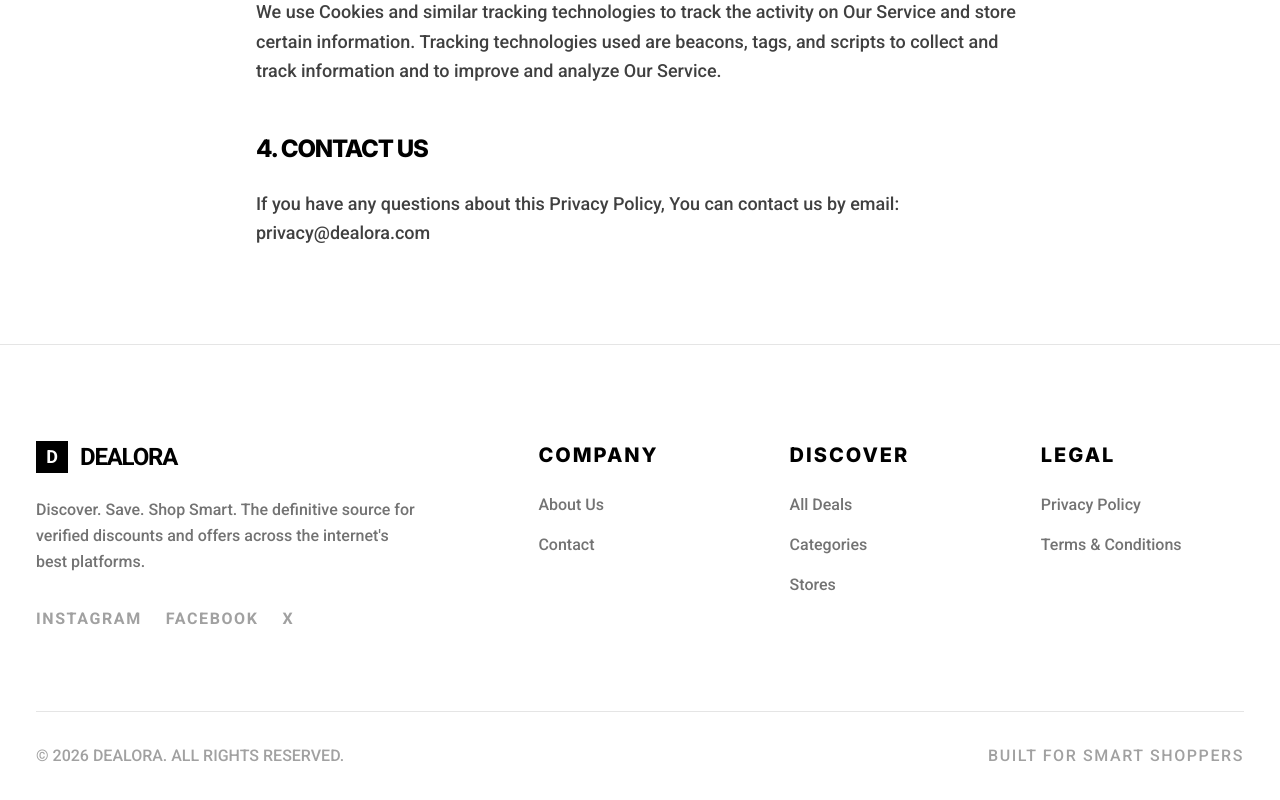
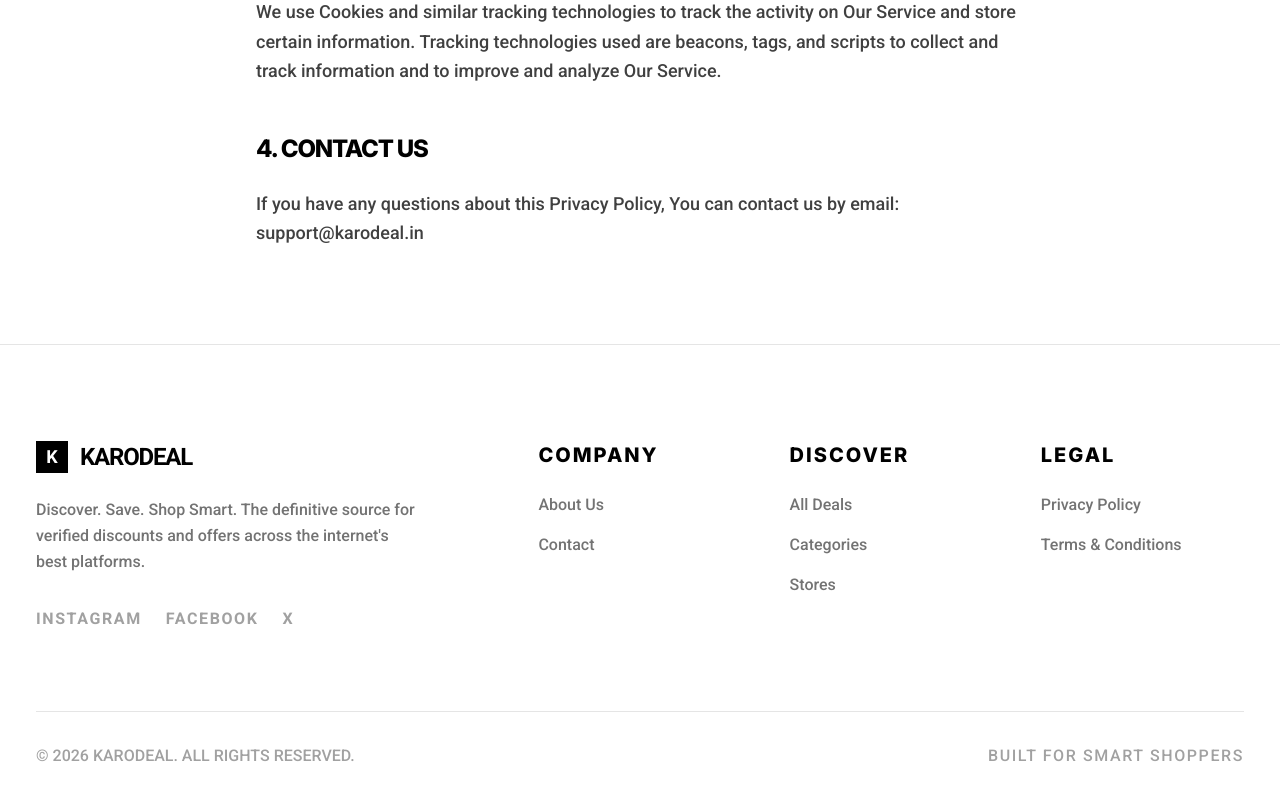
Before and after one commit to E-MUSK-OS/Karodeal-frontend, a Next.js app: page /privacy-policy in a window 1280 px wide. Shown: the part 904-1704 px from the top of the page. Built offline with nearby package versions, Linux system fonts and the light colour scheme.

Commit message:
footer modification

```diff
--- a/app/privacy-policy/page.js
+++ b/app/privacy-policy/page.js
@@ -30,7 +30,7 @@ export default function PrivacyPolicyPage() {
 
         <div>
           <h4 className="text-xl md:text-2xl font-black text-black uppercase tracking-tighter mb-4 md:mb-6">4. Contact Us</h4>
-          <p>If you have any questions about this Privacy Policy, You can contact us by email: privacy@dealora.com</p>
+          <p>If you have any questions about this Privacy Policy, You can contact us by email: support@karodeal.in</p>
         </div>
       </div>
     </div>
--- a/components/layout/Footer.jsx
+++ b/components/layout/Footer.jsx
@@ -17,9 +17,9 @@ export default function Footer() {
           <div className="lg:col-span-2">
             <Link href="/" className="flex items-center gap-3 mb-4 md:mb-6">
               <div className="w-8 h-8 bg-black flex items-center justify-center text-white font-bold text-lg">
-                D
+                K
               </div>
-              <span className="font-black text-2xl tracking-tighter uppercase text-black">Dealora</span>
+              <span className="font-black text-2xl tracking-tighter uppercase text-black">karodeal</span>
             </Link>
             <p className="text-sm lg:text-[15px] xl:text-base text-neutral-500 mb-6 md:mb-8 max-w-sm leading-relaxed">
               Discover. Save. Shop Smart. The definitive source for verified discounts and offers across the internet's best platforms.
@@ -62,7 +62,7 @@ export default function Footer() {
         </div>
 
         <div className="pt-6 md:pt-8 border-t border-neutral-200 flex flex-col md:flex-row justify-between items-center  text-neutral-400 font-medium text-center md:text-left gap-4 md:gap-0">
-          <p>&copy; {new Date().getFullYear()} DEALORA. ALL RIGHTS RESERVED.</p>
+          <p>&copy; {new Date().getFullYear()} KARODEAL. ALL RIGHTS RESERVED.</p>
           <p className="text-sm lg:text-[15px] xl:text-base uppercase tracking-widest">Built for Smart Shoppers</p>
         </div>
       </div>
```
